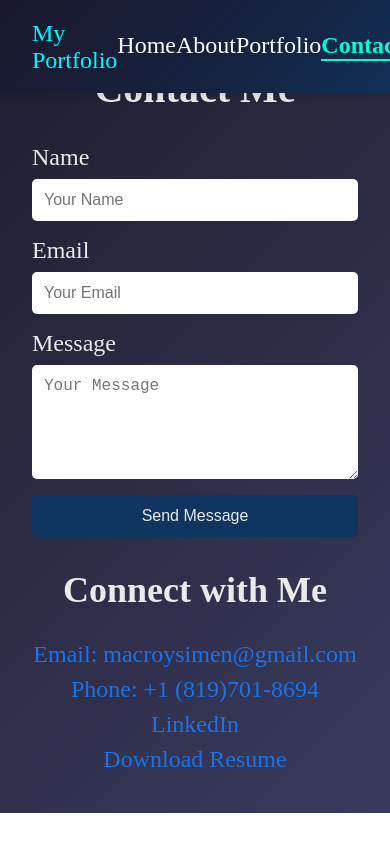
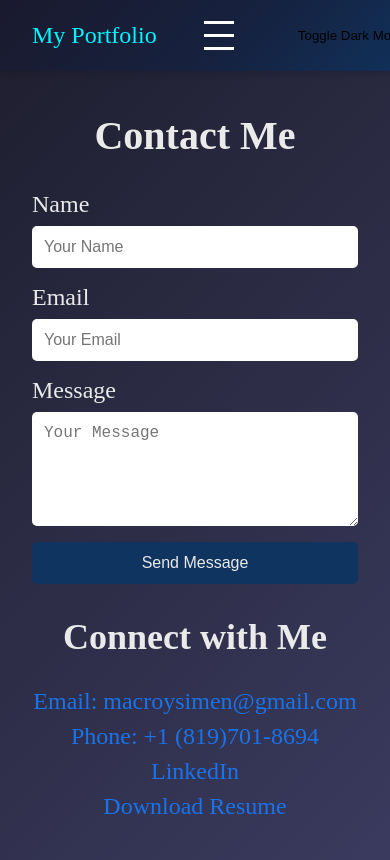
Before and after one commit to SimenMacRoy/Me, an Angular app: page /contact in a window 390 px wide. Built offline with nearby package versions, Linux system fonts and the light colour scheme.

Commit message:
Polishing app

```diff
--- a/server.js
+++ b/server.js
@@ -4,7 +4,7 @@ const bodyParser = require('body-parser');
 const cors = require('cors');
 
 const app = express();
-const PORT = 3000;
+const PORT = 3001;
 
 // Middleware
 app.use(cors());
@@ -23,13 +23,13 @@ app.post('/send-message', async (req, res) => {
     service: 'gmail', // Or any other email service (e.g., Outlook, Yahoo)
     auth: {
       user: 'macroysimen@gmail.com',
-      pass: 'djkq opub iyxg ajud', // Use environment variables for security
+      pass: 'dycz crhl qzyj lvkf', // Use environment variables for security
     },
   });
 
   try {
     await transporter.sendMail({
-      from: `"${name}" <${email}>`,
+      from: email,
       to: 'macroysimen@gmail.com', // Your receiving email
       subject: 'New Contact Form Message',
       text: message,
--- a/src/app/about/about.component.css
+++ b/src/app/about/about.component.css
@@ -103,6 +103,7 @@ strong {
   .intro-section .photo img {
     width: 80px;
     height: 80px;
+    margin-top: 5rem;
   }
 
   .intro-section .bio h1 {
--- a/src/app/contact/contact.component.css
+++ b/src/app/contact/contact.component.css
@@ -66,3 +66,9 @@ button:hover {
   transform: scale(1.1);
   color: #eaeaea;
 }
+@media (max-width: 480px) {
+  .contact-section h1 {
+    margin-top: 5rem;
+    margin-bottom: 2rem;
+  }
+}
--- a/src/app/contact/contact.component.html
+++ b/src/app/contact/contact.component.html
@@ -20,6 +20,7 @@
     <a href="mailto:macroysimen@gmail.com" class="hover-link">Email: {{ email }}</a>
     <a href="tel:+18197018694" class="hover-link">Phone: +1 (819)701-8694</a>
     <a href="https://www.linkedin.com/in/mac-roy-tchuileng-simen-2814a6202/" target="_blank" class="hover-link">LinkedIn</a>
-    <a href="C:\Users\Mac Roy\Downloads\Portfolio\pictures\MacResume.pdf" (click)="downloadResume()" class="hover-link">Download Resume</a>
+    <a (click)="downloadResume()" class="hover-link">Download Resume</a>
+
   </div>
 </section>
--- a/src/app/contact/contact.component.ts
+++ b/src/app/contact/contact.component.ts
@@ -15,8 +15,10 @@ import {HttpClient, HttpClientModule} from '@angular/common/http';
 export class ContactComponent {
 
   contactForm: FormGroup;
+  email = 'macroysimen@gmail.com'; // Your displayed email
+  apiUrl = 'http://localhost:3001/send-message'; // Update with deployed URL when live
+
   constructor(private fb: FormBuilder, private http: HttpClient) {
-    // Initialize the form with validation
     this.contactForm = this.fb.group({
       name: ['', Validators.required],
       email: ['', [Validators.required, Validators.email]],
@@ -26,18 +28,24 @@ export class ContactComponent {
 
   onSubmit() {
     if (this.contactForm.valid) {
-      console.log('Form Submitted', this.contactForm.value);
-      alert('Message sent successfully!');
-      this.contactForm.reset();
+      this.http.post(this.apiUrl, this.contactForm.value).subscribe(
+        (response) => {
+          alert('Message sent successfully!');
+          this.contactForm.reset();
+        },
+        (error) => {
+          alert('Failed to send message.');
+          console.error(error);
+        }
+      );
     }
   }
-
   downloadResume() {
     const link = document.createElement('a');
-    link.href = 'assets/your-resume.pdf';
-    link.download = 'Your_Resume.pdf';
+    link.href = 'assets/MacResume.pdf';
+    link.setAttribute('download', 'MacResume.pdf');
+    document.body.appendChild(link);
     link.click();
+    document.body.removeChild(link);
   }
-
-  email = 'macroysimen@gmail.com';
 }
--- a/src/app/header/header.component.css
+++ b/src/app/header/header.component.css
@@ -18,7 +18,7 @@
 }
 
 nav a {
-  margin: 0 1rem;
+  margin: 1rem 6rem;
   text-decoration: none;
   color: white;
   transition: all 0.3s ease;
@@ -43,25 +43,40 @@ button {
   padding: 0.5rem 1rem;
   cursor: pointer;
 }
-@media screen and (max-width: 768px) {
+@media (max-width: 768px) {
+  .hamburger {
+    display: flex;
+    flex-direction: column;
+    justify-content: flex-start;
+    cursor: pointer;
+  }
+
+  .hamburger span {
+    background: white;
+    width: 30px;
+    height: 3px;
+    margin: 5px 0;
+    transition: 0.3s;
+  }
+
   nav {
+    position: absolute;
+    top: 60px;
+    left: 0;
+    width: 100%;
+    display: none;
+    flex-direction: column;
+    background: #16213e;
+    padding: 1rem 0;
+  }
+
+  nav.active {
     display: flex;
-    flex-direction: row;
-    width: 100%;
   }
 
   nav a {
-    margin: 0.5rem 0;
-    text-align: left;
+    padding: 1rem;
     width: 100%;
-  }
-
-  .header.active nav {
-    display: flex; /* Show nav links when active */
-  }
-
-  button {
-    display: block;
-    align-self: flex-end;
+    margin-left: 1rem;
   }
 }
--- a/src/app/header/header.component.html
+++ b/src/app/header/header.component.html
@@ -1,6 +1,11 @@
 <header class="header">
   <div class="logo">My Portfolio</div>
-  <nav>
+  <div class="hamburger" (click)="toggleMenu()">
+    <span></span>
+    <span></span>
+    <span></span>
+  </div>
+  <nav [class.active]="menuOpen">
     <a routerLink="/" routerLinkActive="active" [routerLinkActiveOptions]="{ exact: true }">Home</a>
     <a routerLink="/about" routerLinkActive="active">About</a>
     <a routerLink="/portfolio" routerLinkActive="active">Portfolio</a>
--- a/src/app/header/header.component.ts
+++ b/src/app/header/header.component.ts
@@ -17,4 +17,11 @@ export class HeaderComponent {
   toggleDarkMode() {
     document.body.classList.toggle('dark-mode');
   }
+
+  menuOpen = false;
+
+  toggleMenu() {
+    this.menuOpen = !this.menuOpen;
+  }
+
 }
--- a/src/app/home/home.component.css
+++ b/src/app/home/home.component.css
@@ -90,3 +90,11 @@ img{
     background-position: 0% 50%;
   }
 }
+@media(max-width: 768px){
+  img{
+    margin-top: 5rem;
+    position: relative;
+    top: 50px;
+    margin-bottom: 10px;
+  }
+}
--- a/src/app/portfolio/portfolio.component.css
+++ b/src/app/portfolio/portfolio.component.css
@@ -5,19 +5,25 @@
   text-align: center;
 }
 
+/* Responsive Grid Layout */
 .projects-grid {
   display: grid;
-  grid-template-columns: repeat(3, 1fr);
+  grid-template-columns: repeat(3, 1fr); /* Adjusts based on screen size */
   gap: 2rem;
   padding-top: 2rem;
 }
 
+h3{
+  color:#00ffcc;
+}
+
 .project-card {
-  background: #0f3460;
+  background: linear-gradient(135deg, #1a1a2e, #16213e, #0f3460);
   border-radius: 0.5rem;
   overflow: hidden;
   box-shadow: 0 4px 6px rgba(0, 0, 0, 0.1);
   transition: transform 0.3s, box-shadow 0.3s;
+  animation: gradientAnimation 10s ease infinite;
 }
 
 .project-card:hover {
@@ -44,9 +50,50 @@
   padding: 0.5rem 1rem;
   border-radius: 0.25rem;
   transition: background 0.3s, color 0.3s;
+  background: linear-gradient(#1a1a2e, #00ffcc);
 }
 
 .project-links a:hover {
   background: #eaeaea;
   color: #1a1a2e;
 }
+
+/* Responsive Design for Smaller Screens */
+@media (max-width: 768px) {
+  .projects-grid {
+    grid-template-columns: repeat(auto-fit, minmax(200px, 1fr));
+  }
+
+  .portfolio-section {
+    padding: 2rem 1rem;
+  }
+}
+
+@media (max-width: 480px) {
+  .projects-grid {
+    grid-template-columns: 1fr; /* Single column for small screens */
+  }
+
+  .portfolio-section {
+    padding: 1rem;
+  }
+
+  .project-info {
+    font-size: 0.9rem;
+  }
+
+  .project-links a {
+    padding: 0.4rem 0.8rem;
+  }
+}
+@keyframes gradientAnimation {
+  0% {
+    background-position: 0% 50%;
+  }
+  50% {
+    background-position: 100% 50%;
+  }
+  100% {
+    background-position: 0% 50%;
+  }
+}
--- a/src/app/portfolio/portfolio.component.html
+++ b/src/app/portfolio/portfolio.component.html
@@ -8,7 +8,7 @@
         <p>{{ project.description }}</p>
         <p><strong>Tech Stack:</strong> {{ project.techStack }}</p>
         <div class="project-links">
-          <a [href]="project.githubLink" target="_blank">GitHub Repo</a>
+          <a [href]="project.githubLink" target="_blank" class="gitButton">GitHub Repo</a>
         </div>
       </div>
     </div>
```
Also changed, not shown: 1 other file (tests, documents, lock files or other folders).
